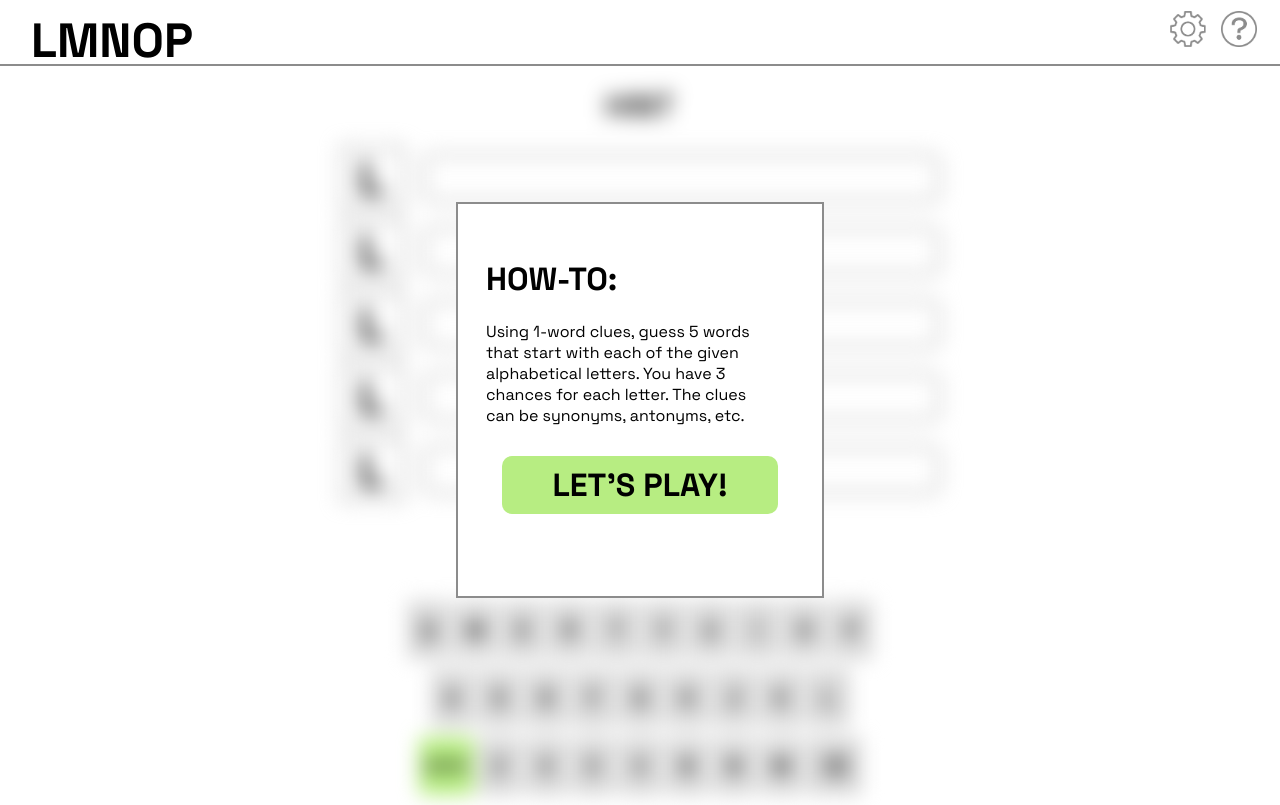
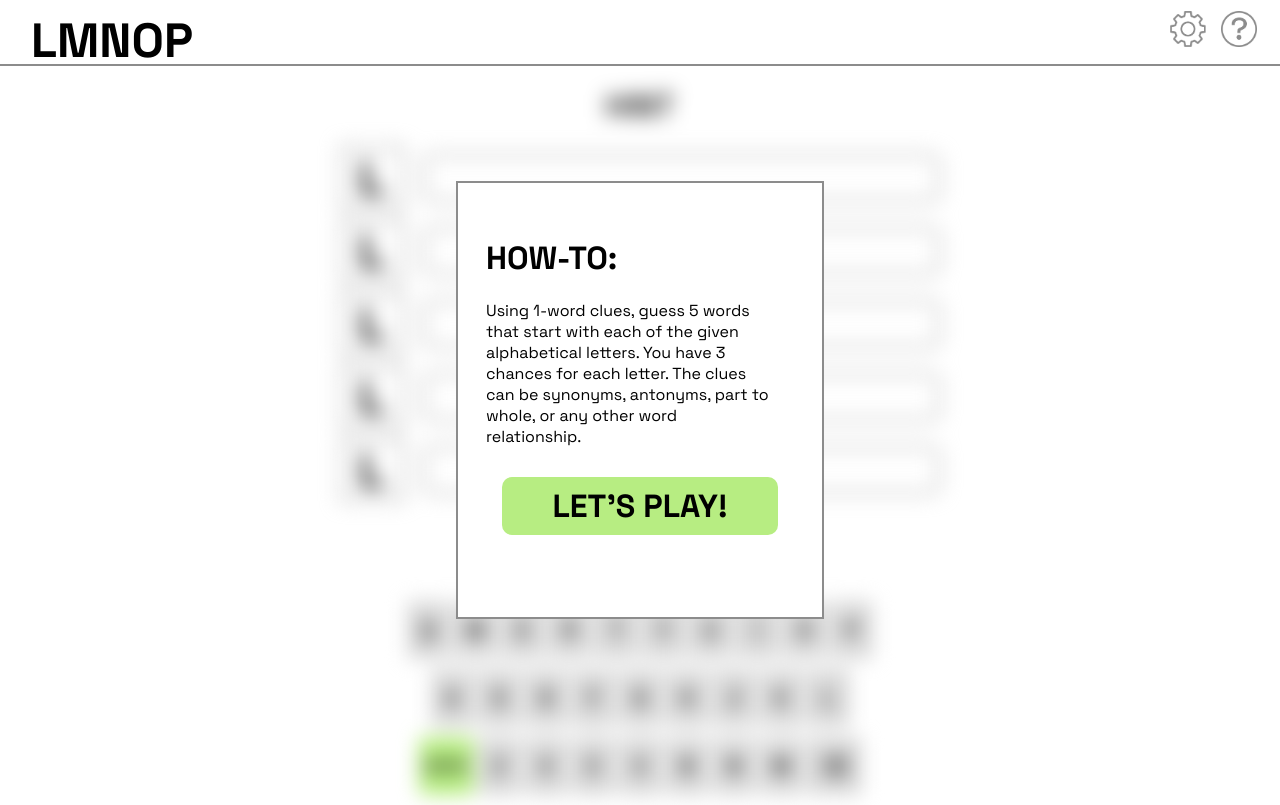
Before and after one commit to aconstas/LMNOP-REACT, a React (Vite) app: page / in a window 1280 px wide. Built offline with nearby package versions, Linux system fonts and the light colour scheme.

Commit message:
fix: update instructions

```diff
--- a/src/components/Howto/Howto.jsx
+++ b/src/components/Howto/Howto.jsx
@@ -12,7 +12,7 @@ export default function Howto({ closeModal, isModalOpen }) {
         <p className={styles.modalText}>
           Using 1-word clues, guess 5 words that start with each of the given
           alphabetical letters. You have 3 chances for each letter. The clues
-          can be synonyms, antonyms, etc.
+          can be synonyms, antonyms, part to whole, or any other word relationship.
         </p>
         <button className={styles.modalButton} onClick={closeModal}>
           LET'S PLAY!
```
